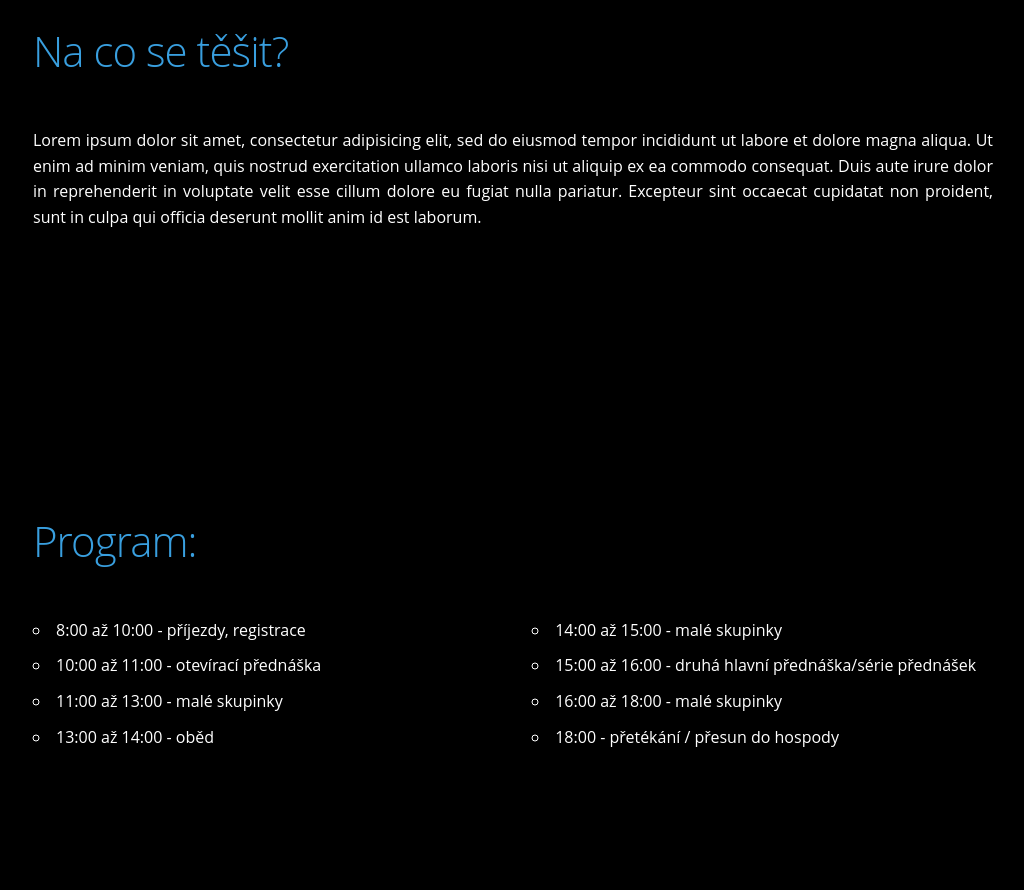
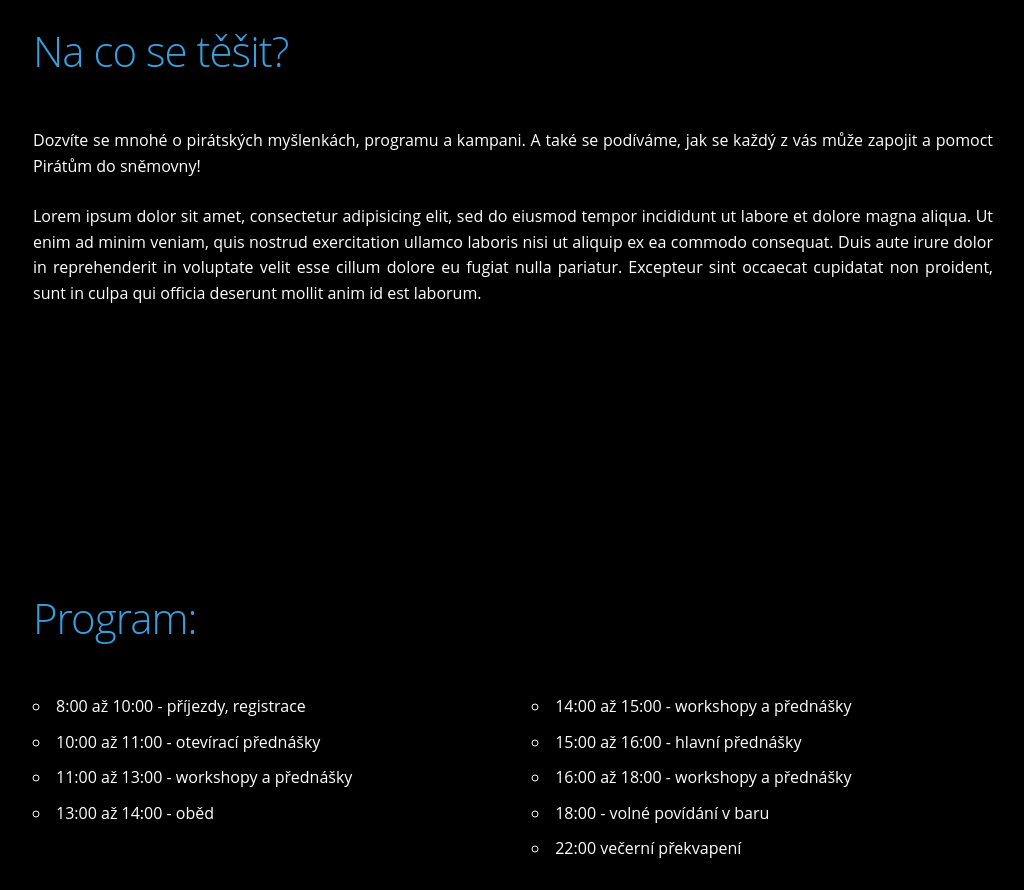
Before and after one commit to pirati-web/piratecon.pirati.cz, a plain HTML site: page index.html in a window 1280 px wide. Shown: the part 1140-2030 px from the top of the page, without its empty margins (127-1151 px from the left). Drawn offline with Linux system fonts and the light colour scheme; a web font is replaced by a local one.

Commit message:
program + kraticky popis

```diff
--- a/index.html
+++ b/index.html
@@ -75,7 +75,7 @@
       <div class="row">
         <div class="twelve columns">
           <a class="button button-primary" href="#basic_info">Základní informace</a>
-          <a class="button button-primary" href="#teaser">Krátký popis</a>
+          <a class="button button-primary" href="#teaser">O co jde</a>
           <a class="button button-primary" href="#agenda">Program</a>
           <a class="button button-primary" href="#news">Aktuality</a>
           <a class="button button-primary" href="#contacts">Kontakty</a>
@@ -114,7 +114,9 @@
         </div>
         <div class="row">
           <div class="twelve columns">
-            <p>Lorem ipsum dolor sit amet, consectetur adipisicing elit, sed do eiusmod tempor incididunt ut labore et dolore magna aliqua. Ut enim ad minim veniam, quis nostrud exercitation ullamco laboris nisi ut aliquip ex ea commodo consequat. Duis aute irure dolor in reprehenderit in voluptate velit esse cillum dolore eu fugiat nulla pariatur. Excepteur sint occaecat cupidatat non proident, sunt in culpa qui officia deserunt mollit anim id est laborum.
+              <p> Dozvíte se mnohé o pirátských myšlenkách, programu a kampani. A také se podíváme, jak se každý z vás může zapojit a pomoct Pirátům do sněmovny!
+              </p>
+              <p>Lorem ipsum dolor sit amet, consectetur adipisicing elit, sed do eiusmod tempor incididunt ut labore et dolore magna aliqua. Ut enim ad minim veniam, quis nostrud exercitation ullamco laboris nisi ut aliquip ex ea commodo consequat. Duis aute irure dolor in reprehenderit in voluptate velit esse cillum dolore eu fugiat nulla pariatur. Excepteur sint occaecat cupidatat non proident, sunt in culpa qui officia deserunt mollit anim id est laborum.
             </p>
           </div>
         </div>
@@ -131,17 +133,18 @@
           <div class="six columns">
             <ul>
               <li>8:00 až 10:00 - příjezdy, registrace</li>
-              <li>10:00 až 11:00 - otevírací přednáška</li>
-              <li>11:00 až 13:00 - malé skupinky</li>
+              <li>10:00 až 11:00 - otevírací přednášky</li>
+              <li>11:00 až 13:00 - workshopy a přednášky</li>
               <li>13:00 až 14:00 - oběd</li>
             </ul>
           </div>
           <div class="six columns">
             <ul>
-              <li>14:00 až 15:00 - malé skupinky</li>
-              <li>15:00 až 16:00 - druhá hlavní přednáška/série přednášek</li>
-              <li>16:00 až 18:00 - malé skupinky</li>
-              <li>18:00 - přetékání / přesun do hospody</li>
+              <li>14:00 až 15:00 - workshopy a přednášky</li>
+              <li>15:00 až 16:00 - hlavní přednášky</li>
+              <li>16:00 až 18:00 - workshopy a přednášky</li>
+              <li>18:00 - volné povídání v baru</li>
+              <li>22:00 večerní překvapení </li>
             </ul>
           </div>
         </div>
```
